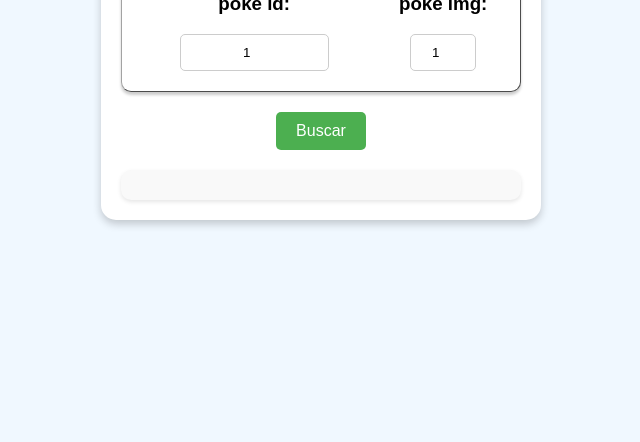
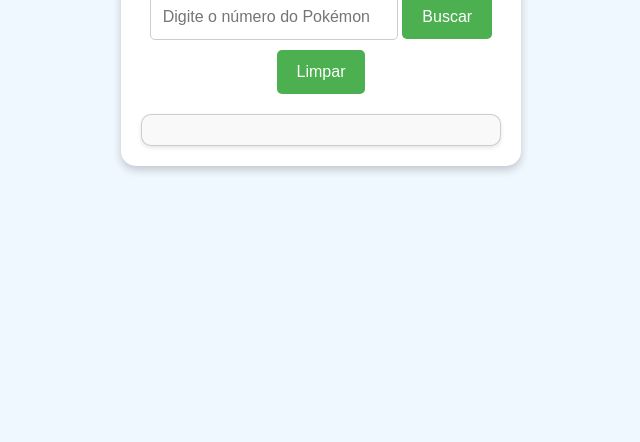
Before and after one commit to marcosviniciusribeiiro/aplicacao-pokedex, a plain HTML site: page index.html in a window 1280 px wide. Shown: the part 358-800 px from the top of the page, without its empty margins (319-959 px from the left). Drawn offline with nearby package versions, Linux system fonts and the light colour scheme.

Commit message:
Update index.html

```diff
--- a/index.html
+++ b/index.html
@@ -1,45 +1,22 @@
+
 <!DOCTYPE html>
-<html lang="pt-br">
+<html>
 <head>
+  <meta charset="UTF-8">
+  <meta name="viewport" content="width=device-width, initial-scale=1.0">
   <title>Pokédex</title>
-    <meta charset="UTF-8" />
-    <meta name="viewport" content="width=device-width, initial-scale=1.0" />
-    <meta name="author" content="Marcos_Vinicius_Ribeiro" />
-    <link rel="stylesheet" href="style.css" />
-    <link rel="icon" type="png" href="pokeball-icon.png" />
+  <link href="https://cdn.jsdelivr.net/npm/bootstrap@5.3.6/dist/css/bootstrap.min.css" rel="stylesheet" integrity="sha384-4Q6Gf2aSP4eDXB8Miphtr37CMZZQ5oXLH2yaXMJ2w8e2ZtHTl7GptT4jmndRuHDT" crossorigin="anonymous">
+  <link rel="stylesheet" href="style.css">
 </head>
 <body>
   <div class="container">
     <h1>Pokédex</h1>
-      <div id="container">
-        <div class="box">
-          <h3>poke id:</h3>
-          <input
-            type="number"
-            id="pokemonId"
-            placeholder="id do Pokémon"
-            min="1"
-            value="1"
-          />
-        </div>
-        <div class="box">
-          <h3>poke img:</h3>
-          <input
-            type="number"
-            name="contador"
-            id="id_cont"
-            class="id_cont"
-            min="1"
-            max="4"
-            value="1"
-          />
-        </div>
-      </div>
-
+    <input type="number" id="pokemonId" placeholder="Digite o número do Pokémon" min="1">
     <button onclick="getPokemon()">Buscar</button>
+    <button onclick="limpar()">Limpar</button>
     <div id="pokemonInfo" class="card"></div>
     </div>
-
+  <script src="https://cdn.jsdelivr.net/npm/bootstrap@5.3.6/dist/js/bootstrap.bundle.min.js" integrity="sha384-j1CDi7MgGQ12Z7Qab0qlWQ/Qqz24Gc6BM0thvEMVjHnfYGF0rmFCozFSxQBxwHKO" crossorigin="anonymous"></script>
   <script src="script.js"></script>
 </body>
 </html>
```
Lines whose indentation alone changed are shown as unchanged.
